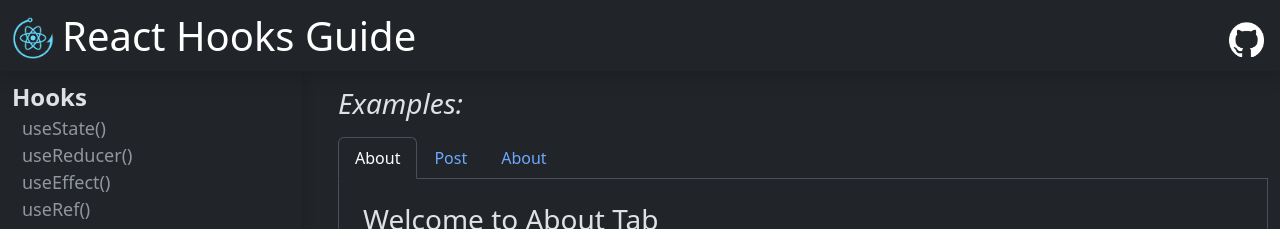
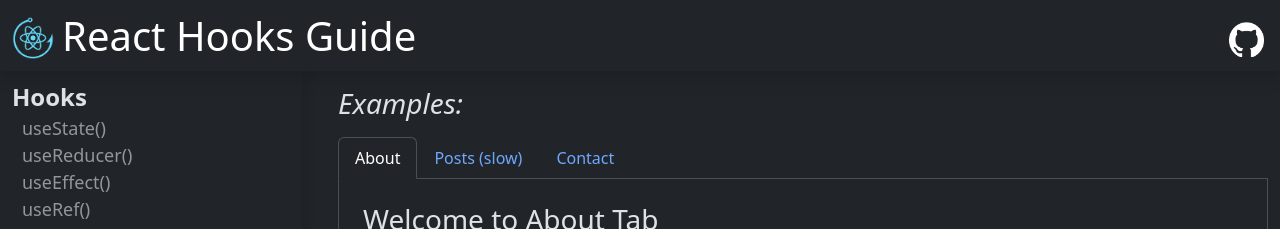
Before and after one commit to alonzojoe/react-hooks-guide, a React (Vite) app: page /use-transition in a window 1280 px wide. Shown: the top 229 px of the page. Built offline with nearby package versions, Linux system fonts and the light colour scheme.

Commit message:
feat: apply useTransition on switching of tabs

```diff
--- a/src/pages/use-transition/HookUseTransition.jsx
+++ b/src/pages/use-transition/HookUseTransition.jsx
@@ -1,15 +1,17 @@
-import React, { useState } from "react";
+import React, { useState, useTransition } from "react";
 import About from "@/pages/use-transition/components/About";
 import Posts from "@/pages/use-transition/components/Posts";
 import Contact from "@/pages/use-transition/components/Contact";
 
 const HookUseTransition = () => {
   console.log("Hook UseTransition is rendering");
-
+  const [isPending, startTransition] = useTransition();
   const [currentTab, setCurrentTab] = useState(1);
 
   const selectTab = (tab) => {
-    setCurrentTab(tab);
+    startTransition(() => {
+      setCurrentTab(tab);
+    });
   };
 
   return (
@@ -33,7 +35,15 @@
                 className={`nav-link ${currentTab === 2 ? "active" : ""}`}
                 onClick={() => selectTab(2)}
               >
-                Post
+                Posts (slow)
+                {isPending && (
+                  <div
+                    class="spinner-border spinner-border-sm text-danger mx-1"
+                    role="status"
+                  >
+                    <span class="visually-hidden">Loading...</span>
+                  </div>
+                )}
               </a>
             </li>
             <li className="nav-item">
@@ -41,7 +51,7 @@
                 className={`nav-link ${currentTab === 3 ? "active" : ""}`}
                 onClick={() => selectTab(3)}
               >
-                About
+                Contact
               </a>
             </li>
           </ul>
--- a/src/pages/use-transition/components/Posts.jsx
+++ b/src/pages/use-transition/components/Posts.jsx
@@ -48,4 +48,4 @@
   );
 }
 
-export default Posts;
+export default React.memo(Posts);
```
